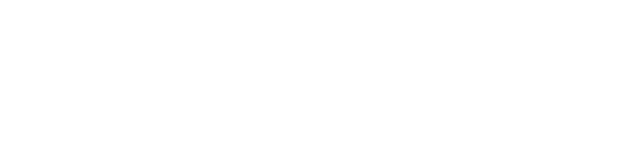
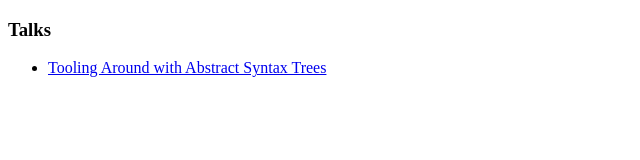
Before and after one commit to g-k/g-k.github.io, a plain HTML site: page index.html in a window 1280 px wide. Shown: the whole page, without its empty margins (0-640 px from the left). Drawn offline with Linux system fonts and the light colour scheme.

Commit message:
Add link to ast-talk

```diff
--- a/index.html
+++ b/index.html
@@ -3,5 +3,13 @@
   <head>
   </head>
   <body>
+
+    <section>
+      <header><h3 id="talks">Talks</h3></header>
+      <ul>
+	<li><a href="./talks/2011-08-16-asts">Tooling Around with Abstract Syntax Trees</a>
+      </ul>
+    </section>
+
   </body>
 </html>
```
